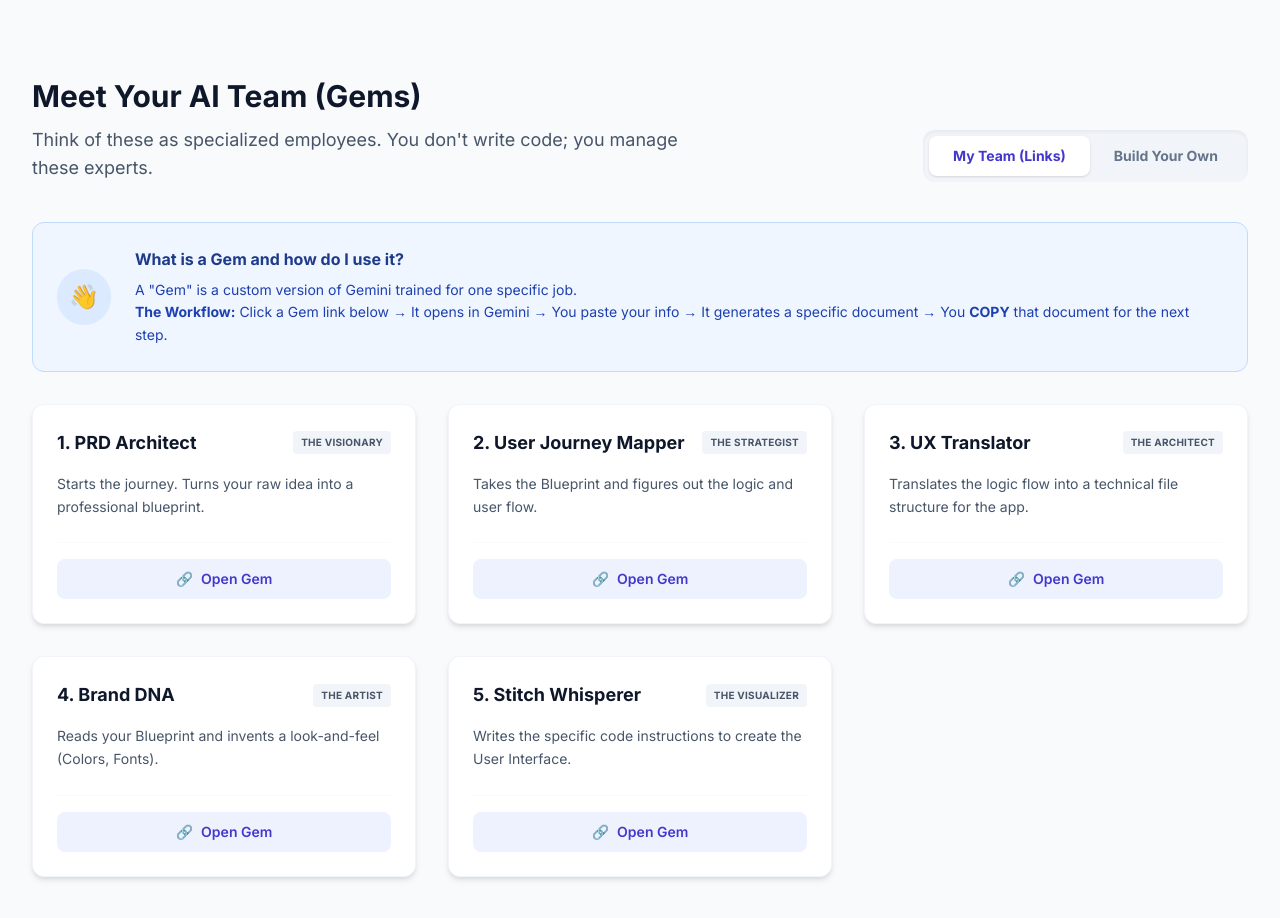
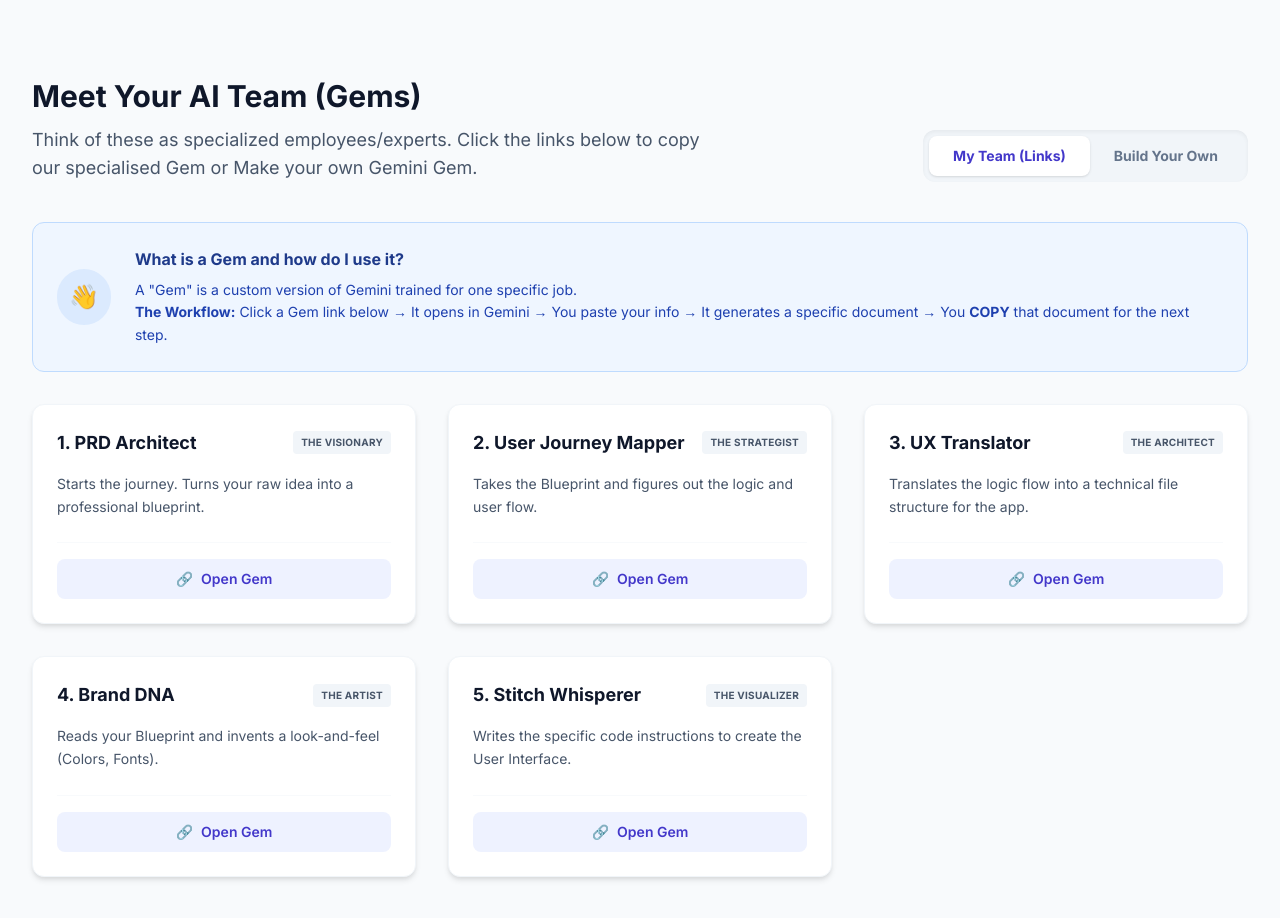
Before and after one commit to Bcp-Sambo/Zero-G, a plain HTML site: page index.html in a window 1280 px wide. Shown: the part 1460-2378 px from the top of the page. Drawn offline with nearby package versions, Linux system fonts and the light colour scheme.

Commit message:
Revise AI team description in index.html
Updated description to clarify the role of AI team members.

```diff
--- a/index.html
+++ b/index.html
@@ -187,7 +187,7 @@
                 <div class="max-w-2xl">
                     <h2 class="text-3xl font-bold text-slate-900">Meet Your AI Team (Gems)</h2>
                     <p class="text-slate-600 mt-3 text-lg">
-                        Think of these as specialized employees. You don't write code; you manage these experts.
+                        Think of these as specialized employees/experts. Click the links below to copy our specialised Gem or Make your own Gemini Gem.
                     </p>
                 </div>
                 <!-- Path Toggle -->
```
